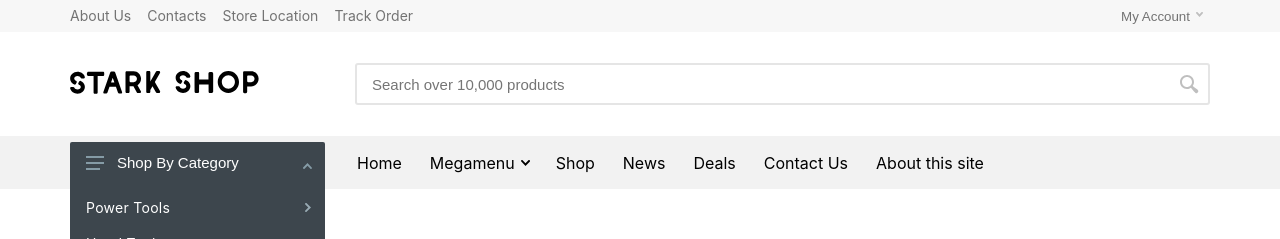
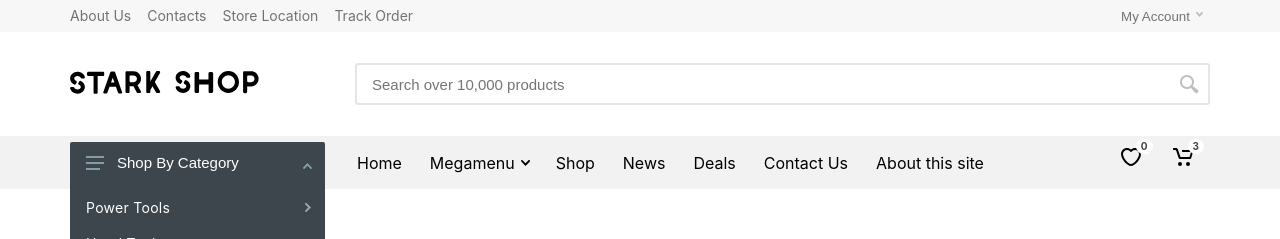
Before and after one commit to MartinGrue/starkshop, a React (Create React App) app: page / in a window 1280 px wide. Shown: the top 239 px of the page. Built offline with nearby package versions, Linux system fonts and the light colour scheme.

Commit message:
added navlinks indicators

```diff
--- /dev/null
+++ b/src/components/Header/NavIndicators.tsx
@@ -0,0 +1,72 @@
+import React from "react";
+import withStyles, { WithStyles } from "@material-ui/core/styles/withStyles";
+import createStyles from "@material-ui/core/styles/createStyles";
+
+import Icons from "../../assets/images/sprite.svg";
+import { Icon } from "../../helpers/getSprite";
+
+interface Props extends WithStyles<typeof styles> {}
+const styles = createStyles({
+  navIndicators__container: {
+    display: "flex",
+  },
+  navIndicators__item: {
+    "& a": {
+      textDecoration: "none", //should be global
+      alignItems: "center",
+      border: "none",
+      background: "transparent",
+      cursor: "pointer",
+      padding: "0px",
+      color: "inherit",
+      fill: "currentColor",
+      "& span": {
+        background: "transparent",
+        transition: "background-color 0.2s",
+        borderRadius: "2px",
+        height: "42px",
+        padding: "0 14px",
+        display: "flex",
+        MsFlexAlign: "center",
+        alignItems: "center",
+        "& span": {
+          height: "15px",
+          fontSize: "10px",
+          padding: "0 5px",
+          borderRadius: "1000px",
+          position: "relative",
+          top: "-11px",
+          marginLeft: "-5px",
+          marginRight: "-8px",
+          background: "#fff",
+          color: "#3d464d",
+          fontWeight: 700,
+        },
+      },
+    },
+  },
+});
+const NavIndicators: React.FC<Props> = ({ classes }) => {
+  return (
+    <div className={classes.navIndicators__container}>
+      <div className={classes.navIndicators__item}>
+        <a href="">
+          <span>
+            <Icon icons={Icons} id="heart-20" width="20px" height="20px"></Icon>
+            <span>0</span>
+          </span>
+        </a>
+      </div>
+      <div className={classes.navIndicators__item}>
+        <a href="">
+          <span>
+            <Icon icons={Icons} id="cart-20" width="20px" height="20px"></Icon>
+            <span>3</span>
+          </span>
+        </a>
+      </div>
+    </div>
+  );
+};
+
+export default withStyles(styles)(NavIndicators);
--- a/src/components/Header/NavPanel.tsx
+++ b/src/components/Header/NavPanel.tsx
@@ -3,6 +3,7 @@ import withStyles, { WithStyles } from "@material-ui/core/styles/withStyles";
 import createStyles from "@material-ui/core/styles/createStyles";
 import Categories from "./Categories";
 import NavLinks from "./NavLinks";
+import NavIndicators from "./NavIndicators";
 
 const styles = createStyles({
   navPanel__root: {
@@ -30,8 +31,10 @@ const styles = createStyles({
   navPanel__links: {
     marginLeft: "18px",
   },
-  navPanel__indicatorContainer: {},
-  navPanel__indicatorItem: {},
+  navPanel__indicators: {
+    height: "100%",
+    marginLeft: "auto",
+  },
 });
 
 interface Props extends WithStyles<typeof styles> {}
@@ -47,7 +50,9 @@ const NavPanel: React.FC<Props> = ({ classes }) => {
           <div className={classes.navPanel__links}>
             <NavLinks></NavLinks>
           </div>
-          <div className={classes.navPanel__indicatorContainer}></div>
+          <div className={classes.navPanel__indicators}>
+            <NavIndicators></NavIndicators>
+          </div>
         </div>
       </div>
     </div>
```
Also changed, not shown: 1 other file (tests, documents, lock files or other folders).
